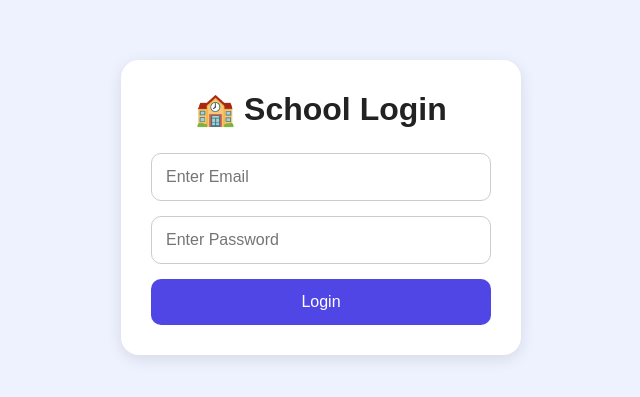
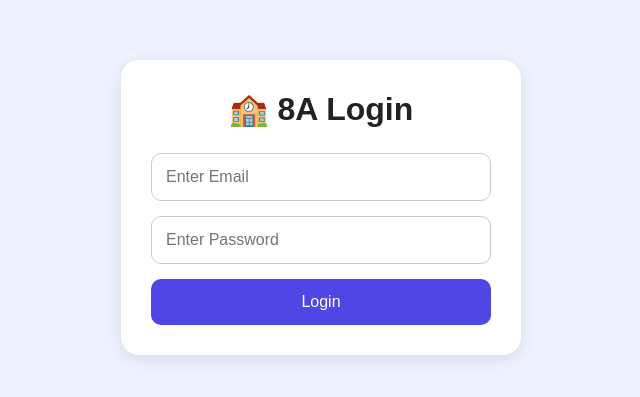
Before and after one commit to pratibha2022pratibha-dot/english-class8-website-Aryan-Singh, a plain HTML site: page index.html in a window 1280 px wide. Shown: the part 193-590 px from the top of the page, without its empty margins (319-959 px from the left). Drawn offline with Linux system fonts and the light colour scheme.

Commit message:
Update index.html

```diff
--- a/index.html
+++ b/index.html
@@ -8,7 +8,7 @@
 <meta name="viewport"
 content="width=device-width, initial-scale=1.0">
 
-<title>School Login</title>
+<title>8A Website </title>
 
 <style>
 
@@ -91,7 +91,7 @@ button:hover{
 
 <div class="loginBox">
 
-    <h1>🏫 School Login</h1>
+    <h1>🏫 8A Login</h1>
 
     <input
     type="email"
```
